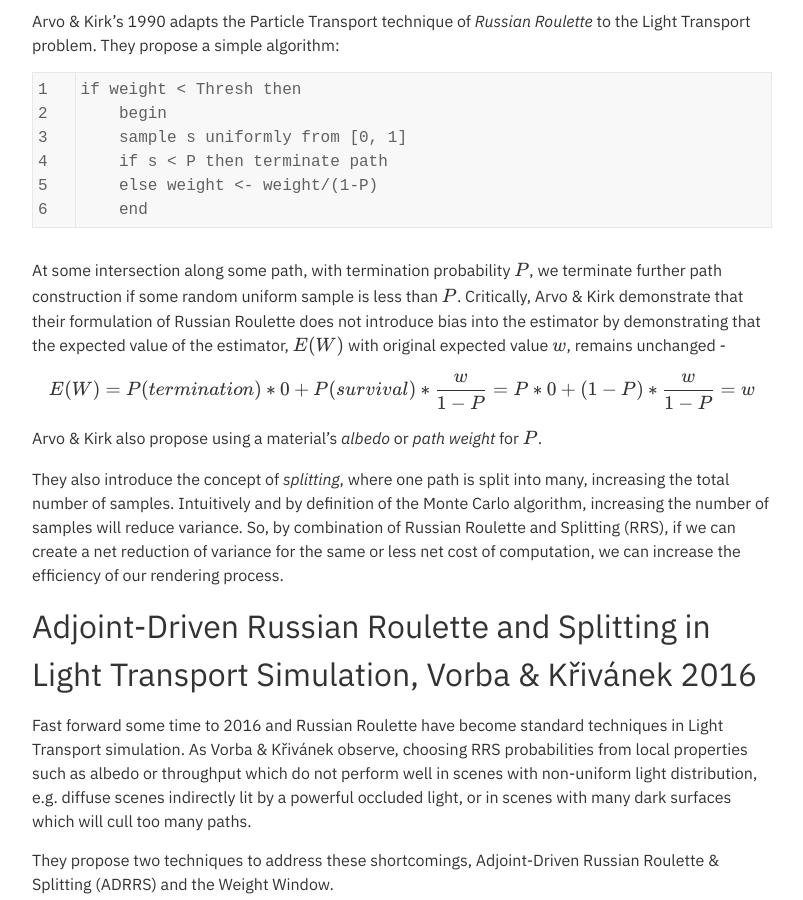
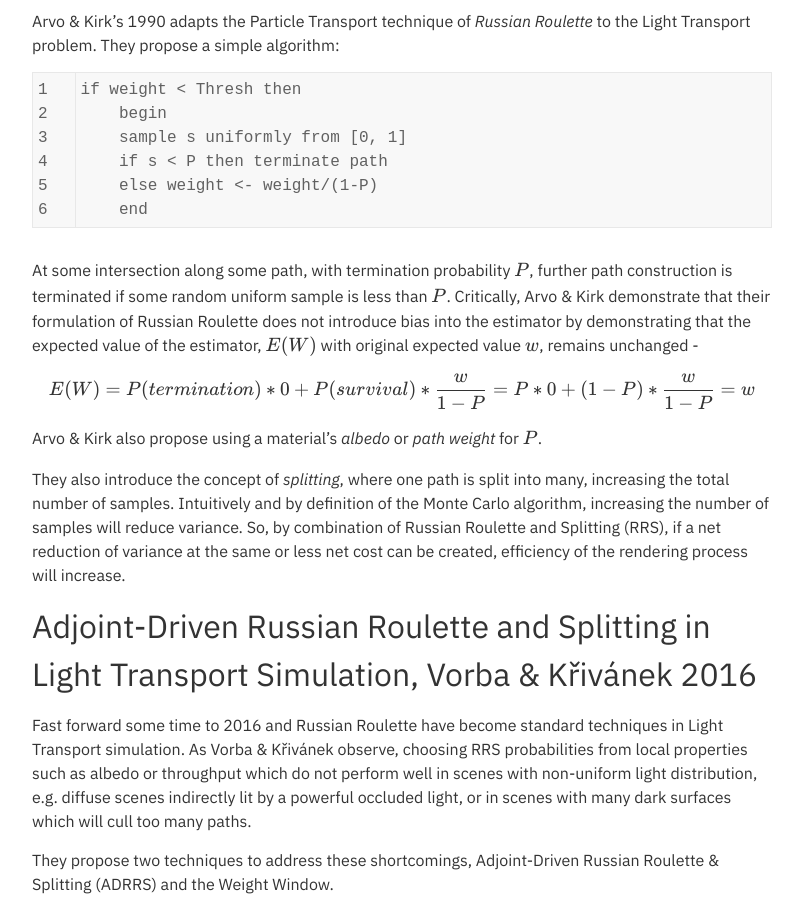
Before and after one commit to roblesch/roblesch.github.io, a Jekyll site: the page built from _posts/2023-02-07-ears-3.md, in a window 1280 px wide and 900 px high, scrolled down 2167 px. Shown: the whole window, without its empty margins (238-1041 px from the left). Built offline with Jekyll 4.4.1, drawn with Linux system fonts in a browser that asks for light colours; nearby versions of some CDN libraries; some of the changed text lies outside the part shown.

Commit message:
royal we

````diff
--- a/_posts/2023-02-07-ears-3.md
+++ b/_posts/2023-02-07-ears-3.md
@@ -9,7 +9,7 @@ description: "Happy Birthday, Nujabes.
 
 This week's work included some much-needed debugging of the main tracing loop, some extensions for how sampling is conducted,
 and some rudimentary capability to increase the samples per pixel. I found time to review the literature that provides
-the project's foundation. With that we can begin discussions on the interesting part!"
+the project's foundation, and with that discussion can begin on the interesting part of this project!"
 published: true
 ---
 
@@ -17,7 +17,7 @@ Happy Birthday, Nujabes.
 
 This week's work included some much-needed debugging of the main tracing loop, some extensions for how sampling is conducted,
 and some rudimentary capability to increase the samples per pixel. I found time to review the literature that provides
-the project's foundation. With that we can begin discussions on the interesting part!
+the project's foundation, and with that discussion can begin on the interesting part of this project!
 
 Before that, some progress:
 
@@ -78,7 +78,7 @@ if weight < Thresh then
     end
 ```
 
-At some intersection along some path, with termination probability $$P$$, we terminate further path construction if some random uniform sample is less than $$P$$. Critically, Arvo & Kirk demonstrate that their formulation of Russian Roulette does not introduce bias into the estimator by demonstrating that the expected value of the estimator, $$E(W)$$ with original expected value $$\mathcal{w}$$, remains unchanged -
+At some intersection along some path, with termination probability $$P$$, further path construction is terminated if some random uniform sample is less than $$P$$. Critically, Arvo & Kirk demonstrate that their formulation of Russian Roulette does not introduce bias into the estimator by demonstrating that the expected value of the estimator, $$E(W)$$ with original expected value $$\mathcal{w}$$, remains unchanged -
 
 $$
 E(W) = P(termination) * 0 + P(survival) * \frac{\mathcal{w}}{1-P} = P*0 + (1-P)*\frac{\mathcal{w}}{1-P} = \mathcal{w}
@@ -86,7 +86,7 @@ $$
 
 Arvo & Kirk also propose using a material's *albedo* or *path weight* for $$P$$.
 
-They also introduce the concept of *splitting*, where one path is split into many, increasing the total number of samples. Intuitively and by definition of the Monte Carlo algorithm, increasing the number of samples will reduce variance. So, by combination of Russian Roulette and Splitting (RRS), if we can create a net reduction of variance for the same or less net cost of computation, we can increase the efficiency of our rendering process.
+They also introduce the concept of *splitting*, where one path is split into many, increasing the total number of samples. Intuitively and by definition of the Monte Carlo algorithm, increasing the number of samples will reduce variance. So, by combination of Russian Roulette and Splitting (RRS), if a net reduction of variance at the same or less net cost can be created, efficiency of the rendering process will increase.
 
 ## Adjoint-Driven Russian Roulette and Splitting in Light Transport Simulation, Vorba & Křivánek 2016
 
````
